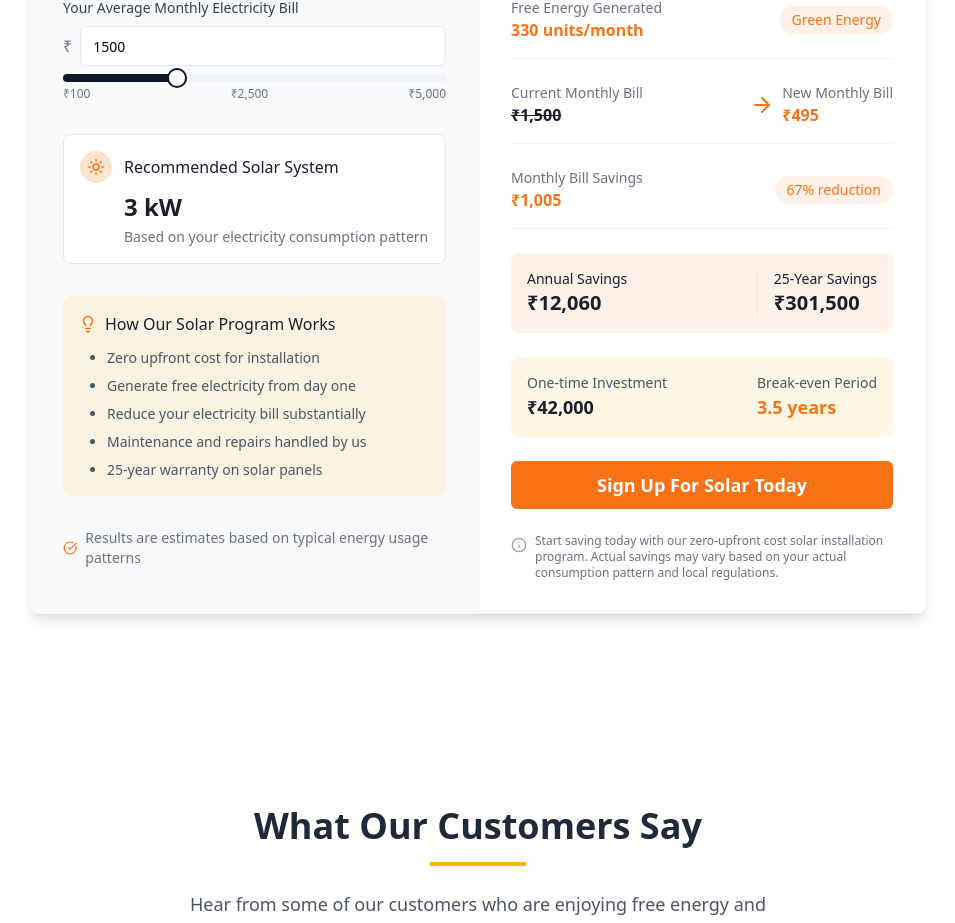
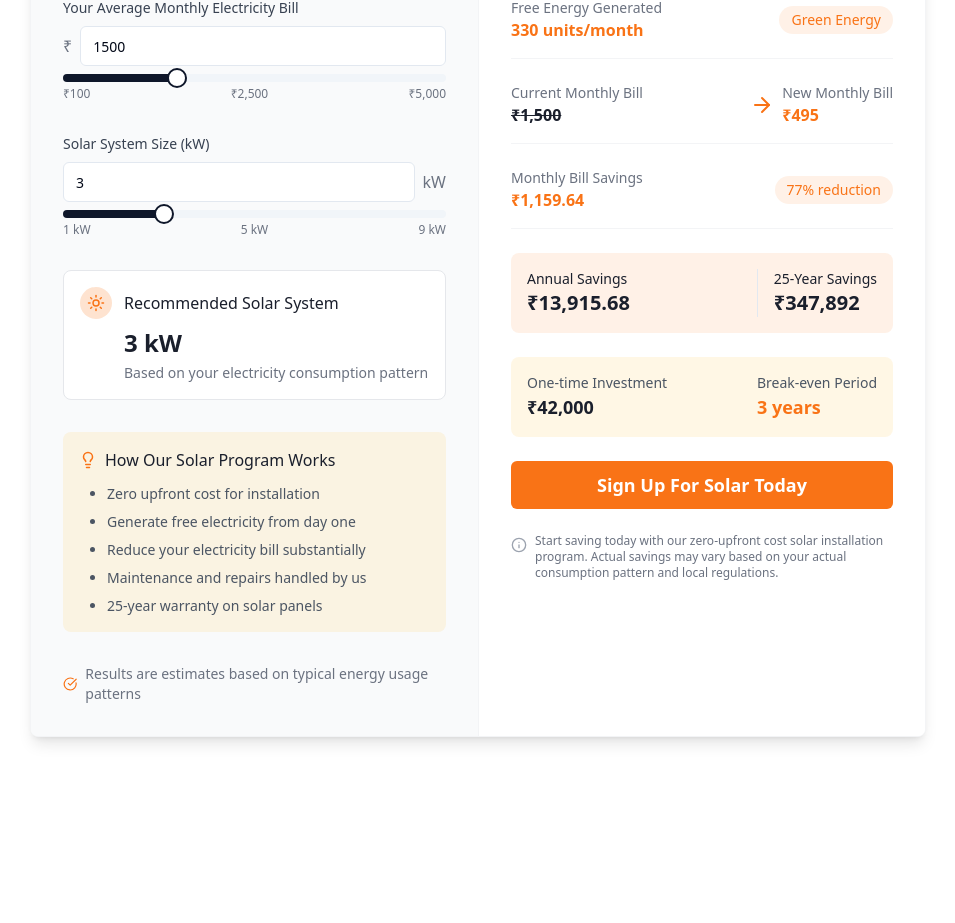
Before and after one commit to manojkansal123/lumifly, a React (Vite) app: page / in a window 1280 px wide. Shown: the part 5253-6176 px from the top of the page, without its empty margins (162-1117 px from the left). Built offline with nearby package versions, Linux system fonts and the light colour scheme.

Commit message:
Refactor: Solar calculator improvements
- Added input for solar system size (1-9 kW).
- Updated savings calculation based on energy generated.
- Implemented new savings calculation logic.

```diff
--- a/src/components/sections/CalculatorSection.tsx
+++ b/src/components/sections/CalculatorSection.tsx
@@ -10,11 +10,12 @@ const CalculatorSection = () => {
   const { t } = useLanguage();
   const [monthlyBill, setMonthlyBill] = useState<number>(1500);
   const [capacity, setCapacity] = useState<number>(3); // Default set to 3 kW
+  const [manualCapacity, setManualCapacity] = useState<boolean>(false);
 
-  // Effect to calculate capacity based on monthly bill using the corrected formula
+  // Effect to calculate capacity based on monthly bill if not manually set
   useEffect(() => {
-    // Only calculate if bill amount is changed by user
-    if (monthlyBill !== 1500) {
+    // Only calculate if bill amount is changed by user and capacity is not manually set
+    if (monthlyBill !== 1500 && !manualCapacity) {
       // First adjust the bill amount as per formula: K24 = Current Bill Amount / 1.04
       const adjustedBill = monthlyBill / 1.04;
 
@@ -38,16 +39,38 @@ const CalculatorSection = () => {
       estimatedCapacity = Math.round(estimatedCapacity);
 
       // Ensure minimum of 1kW and maximum of 10kW for the UI
-      estimatedCapacity = Math.max(1, Math.min(estimatedCapacity, 10));
+      estimatedCapacity = Math.max(1, Math.min(estimatedCapacity, 9));
 
       setCapacity(estimatedCapacity);
     }
-  }, [monthlyBill]);
+  }, [monthlyBill, manualCapacity]);
+
+  // Calculate energy generation based on capacity
+  const freeUnits = 110 * capacity;
+
+  // Calculate savings using the new method
+  const calculateSavings = () => {
+    let billAmount = 0;
+    const unitsGenerated = freeUnits;
+
+    if (unitsGenerated <= 50) {
+      billAmount = unitsGenerated * 2.9;
+    } else if (unitsGenerated <= 200) {
+      billAmount = 50 * 2.9 + (unitsGenerated - 50) * 4.7;
+    } else if (unitsGenerated <= 400) {
+      billAmount = 50 * 2.9 + 150 * 4.7 + (unitsGenerated - 200) * 5.7;
+    } else {
+      billAmount = 50 * 2.9 + 150 * 4.7 + 200 * 5.7 + (unitsGenerated - 400) * 6.1;
+    }
+
+    // Multiply with 1.04 to get total savings
+    return billAmount * 1.04;
+  };
 
   // Calculate all the values
-  const freeUnits = 110 * capacity;
+  const savingsAmount = calculateSavings();
   const newBillAmount = 1.5 * freeUnits;
-  const savingsPerMonth = Math.max(0, monthlyBill - newBillAmount);
+  const savingsPerMonth = Math.max(0, savingsAmount - newBillAmount);
   const savingsPercentage = Math.round((savingsPerMonth / monthlyBill) * 100);
   const annualSavings = savingsPerMonth * 12;
 
@@ -72,6 +95,12 @@ const CalculatorSection = () => {
 
   const breakEvenPeriod = annualSavings > 0 ? Math.round(investment / annualSavings * 10) / 10 : 0;
   const lifetimeSavings = annualSavings * 25;
+
+  // Handler for changing capacity manually
+  const handleCapacityChange = (value: number) => {
+    setManualCapacity(true);
+    setCapacity(value);
+  };
 
   return (
     <section className="py-16 md:py-24 bg-white">
@@ -108,7 +137,10 @@ const CalculatorSection = () => {
                       min="100"
                       max="5000"
                       value={monthlyBill}
-                      onChange={(e) => setMonthlyBill(Number(e.target.value))}
+                      onChange={(e) => {
+                        setMonthlyBill(Number(e.target.value));
+                        setManualCapacity(false); // Reset manual flag when bill is changed
+                      }}
                       className="w-full"
                     />
                   </div>
@@ -119,12 +151,48 @@ const CalculatorSection = () => {
                       max={5000}
                       step={100}
                       className="w-full"
-                      onValueChange={(value) => setMonthlyBill(value[0])}
+                      onValueChange={(value) => {
+                        setMonthlyBill(value[0]);
+                        setManualCapacity(false); // Reset manual flag when bill is changed
+                      }}
                     />
                     <div className="flex justify-between text-xs text-gray-500 mt-1">
                       <span>₹100</span>
                       <span>₹2,500</span>
                       <span>₹5,000</span>
+                    </div>
+                  </div>
+                </div>
+
+                {/* Solar System Size Input - NEW */}
+                <div>
+                  <label className="block text-sm font-medium text-gray-700 mb-2">
+                    Solar System Size (kW)
+                  </label>
+                  <div className="flex items-center">
+                    <Input
+                      type="number"
+                      min="1"
+                      max="9"
+                      value={capacity}
+                      onChange={(e) => handleCapacityChange(Number(e.target.value))}
+                      className="w-full"
+                    />
+                    <span className="text-gray-500 ml-2">kW</span>
+                  </div>
+                  <div className="mt-2">
+                    <Slider
+                      value={[capacity]}
+                      min={1}
+                      max={9}
+                      step={1}
+                      className="w-full"
+                      onValueChange={(value) => handleCapacityChange(value[0])}
+                    />
+                    <div className="flex justify-between text-xs text-gray-500 mt-1">
+                      <span>1 kW</span>
+                      <span>5 kW</span>
+                      <span>9 kW</span>
                     </div>
                   </div>
                 </div>
@@ -135,12 +203,16 @@ const CalculatorSection = () => {
                     <div className="h-8 w-8 rounded-full bg-solar-orange/20 flex items-center justify-center mr-3">
                       <Sun size={18} className="text-solar-orange" />
                     </div>
-                    <h4 className="font-medium text-lumifly-navy">Recommended Solar System</h4>
+                    <h4 className="font-medium text-lumifly-navy">
+                      {manualCapacity ? "Selected Solar System" : "Recommended Solar System"}
+                    </h4>
                   </div>
 
                   <div className="pl-11">
                     <div className="font-bold text-2xl text-lumifly-navy">{capacity} kW</div>
-                    <p className="text-sm text-gray-500 mt-1">Based on your electricity consumption pattern</p>
+                    <p className="text-sm text-gray-500 mt-1">
+                      {manualCapacity ? "Custom selection" : "Based on your electricity consumption pattern"}
+                    </p>
                   </div>
                 </div>
 
```
